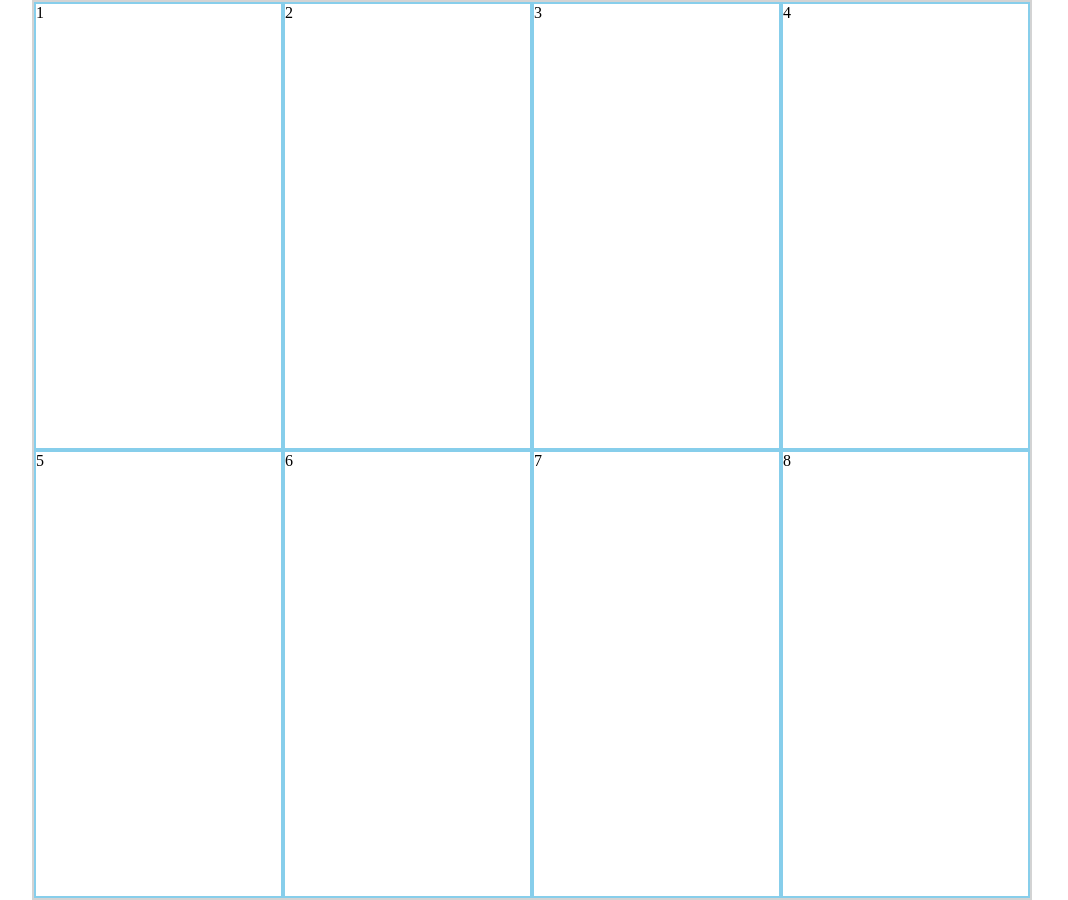
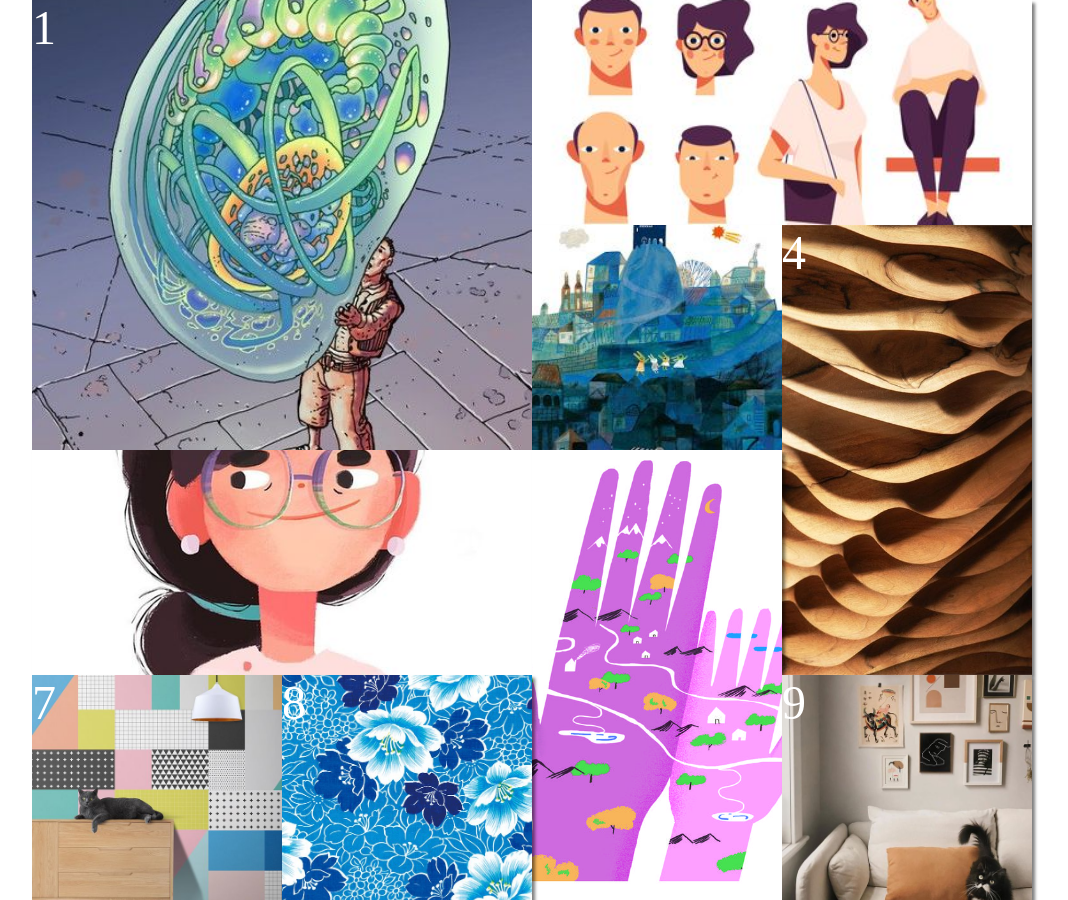
Before and after one commit to juanca-dev/CodOnline-02, a plain HTML site: page Semana4/Dia 2/03-galeria.html in a window 1280 px wide. Shown: the whole page, without its empty margins (108-1176 px from the left). Drawn offline with Linux system fonts and the light colour scheme.

Commit message:
update galeria

```diff
--- a/Semana4/Dia 2/03-galeria.css
+++ b/Semana4/Dia 2/03-galeria.css
@@ -1,27 +1,119 @@
 *{
-margin: 0;
-padding: 0;
-box-sizing: border-box;
+  margin:0;
+  padding:0;
+  box-sizing: border-box;
 }
-/*/con esto me aseguro que este aprovechando el 100% del ancho y el alto visible que tiene mi navegador
-*/
+/* Con esto me aseguro que este aprovechando el 100% del ancho y el alto visible que tiene mi navegador */
 html,body{
-    width: 100%;
-    height: 100%
+  width:100%;
+  height:100%;
 }
-.contenedor
-{
-    border:2px solid lightgray;
-    min-width: 700px;
-    max-width: 1000px;
-    min-height: 900px;
-    margin: 0 auto;
-    /*GRID*/
-    display: grid;
-    /*repeat(cuantas veces se repite, tamaño)*/
-    /*minmax(tamaño minimo,tamaño maximo*/
-    grid-template-columns: repeat(4, minmax(150px, 1fr));
+
+.contenedor{
+  /* border:2px solid lightgrey; */
+  min-width:700px;
+  max-width:1000px;
+  min-height:900px;
+  margin:0 auto;
+  /* grid */
+  display:grid;
+  /* repeat(cuantasvecesrepite, tamaño) */
+  /* minmax(tamañominimo, tamañomáximo) */
+  grid-template-columns: repeat(4, minmax(150px, 1fr));
+  grid-template-rows: repeat(4, minmax(150px, 1fr));
 }
+
 .caja{
-  border: 2px solid skyblue;
+  /* border:2px solid skyblue; */
+  background:#eeeeee;
+  font-size:48px;
+  color:white;
+  background-position: center;
+  background-size:cover;
+
+  box-shadow: 3px 3px 3px rgba(0,0,0,0.5);
+  /* animación */
+  animation-name: mianimacion;
+  animation-duration: 0.5s;
+  animation-timing-function: ease-out;
+  animation-fill-mode: backwards;
+  transition: all 250ms;
 }
+
+.caja:hover{
+  box-shadow:5px 5px 5px black;
+  transform: translate(0, 5px) scale(1.01);
+  /* background-size:200%; */
+}
+
+
+/*tener en cuenta*/
+.caja:nth-of-type(1){
+  grid-row: 1 / 3;
+  grid-column: 1 / 3;
+  animation-delay: 50ms;
+  background-image: url('./img/img/tile1.jpg');
+}
+.caja:nth-of-type(2){
+  grid-row: 1 / 2;
+  grid-column: 3 / 5;
+  animation-delay: 120ms;
+  background-image: url('./img/img/tile10.jpg');
+
+}
+.caja:nth-of-type(3){
+  grid-row: 2 / 3;
+  grid-column: 3 / 4;
+  animation-delay: 160ms;
+  background-image: url('./img/img/tile2.jpg')
+}
+.caja:nth-of-type(4){
+  grid-row: 2 / 4;
+  grid-column: 4 / 5;
+  animation-delay: 100ms;
+  background-image: url('./img/img/tile3.jpg');
+
+}
+.caja:nth-of-type(5){
+  grid-row: 3 / 4;
+  grid-column: 1 / 3;
+  animation-delay: 200ms;
+  background-image: url('./img/img/tile7.jpg');
+}
+.caja:nth-of-type(6){
+  grid-row: 3 / 5;
+  grid-column: 3 / 4;
+  animation-delay: 300ms;
+  background-image: url('./img/img/tile13.jpg');
+}
+.caja:nth-of-type(7){
+  grid-row: 4 / 5;
+  grid-column: 1 / 2;
+  animation-delay: 380ms;
+  background-image: url('./img/img/tile16.jpg');
+}
+.caja:nth-of-type(8){
+  grid-row: 4 / 5;
+  grid-column: 2 / 3;
+  animation-delay: 500ms;
+  background-image: url('./img/img/tile15.jpg');
+}
+.caja:nth-of-type(9){
+  grid-row: 4 / 5;
+  grid-column: 4 / 5;
+  animation-delay: 150ms;
+  background-image: url('./img/img/tile5.jpg');
+}
+@keyframes mianimacion {
+  0%{
+    transform:scale(0);
+  }
+
+  70%{
+    transform:scale(1.05);
+  }
+
+  100%{
+    transform:scale(1);
+  }
+}
--- a/Semana4/Dia 2/03-galeria.html
+++ b/Semana4/Dia 2/03-galeria.html
@@ -16,6 +16,7 @@
     <div class="caja">6</div>
     <div class="caja">7</div>
     <div class="caja">8</div>
+    <div class="caja">9</div>
 </div>
 </body>
 </html>
```
